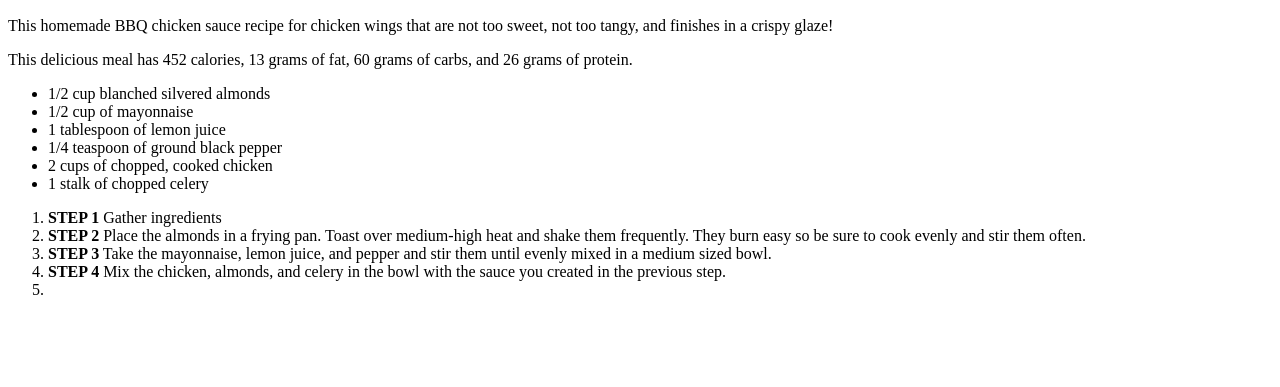
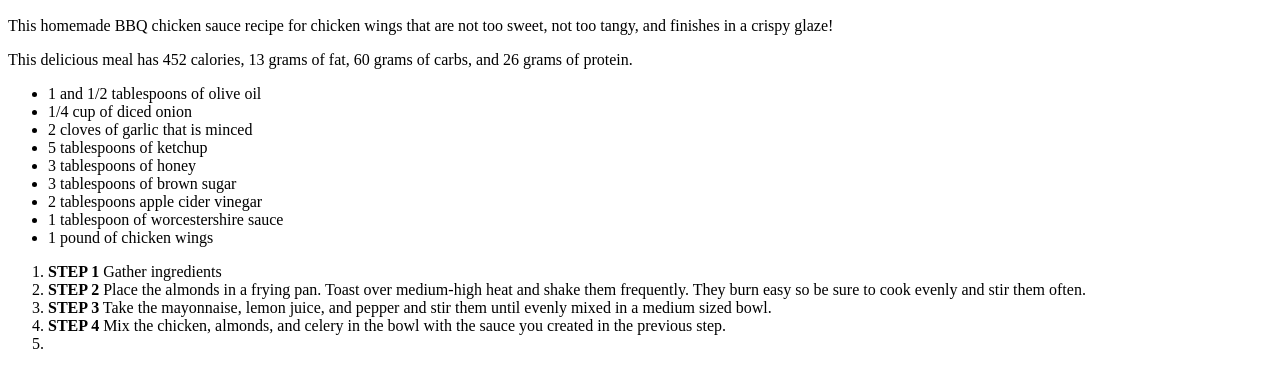
Before and after one commit to VermisImperator/odin-recipes, a plain HTML site: page recipes/bbqchicken.html in a window 1280 px wide. Shown: the part 99-486 px from the top of the page. Drawn offline with Linux system fonts and the light colour scheme.

Commit message:
Changed the ingedients to match the bbq chicken recipe

```diff
--- a/recipes/bbqchicken.html
+++ b/recipes/bbqchicken.html
@@ -11,12 +11,15 @@
     <p>This delicious meal has 452 calories, 13 grams of fat, 60 grams of carbs, and 26 grams of protein.</p>
 
     <ul>
-        <li>1/2 cup blanched silvered almonds</li>
-        <li>1/2 cup of mayonnaise</li>
-        <li>1 tablespoon of lemon juice</li>
-        <li>1/4 teaspoon of ground black pepper</li>
-        <li>2 cups of chopped, cooked chicken</li>
-        <li>1 stalk of chopped celery</li>
+        <li>1 and 1/2 tablespoons of olive oil</li>
+        <li>1/4 cup of diced onion</li>
+        <li>2 cloves of garlic that is minced</li>
+        <li>5 tablespoons of ketchup</li>
+        <li>3 tablespoons of honey</li>
+        <li>3 tablespoons of brown sugar</li>
+        <li>2 tablespoons apple cider vinegar</li>
+        <li>1 tablespoon of worcestershire sauce</li>
+        <li>1 pound of chicken wings</li>
     </ul>
 
     <ol>
```
